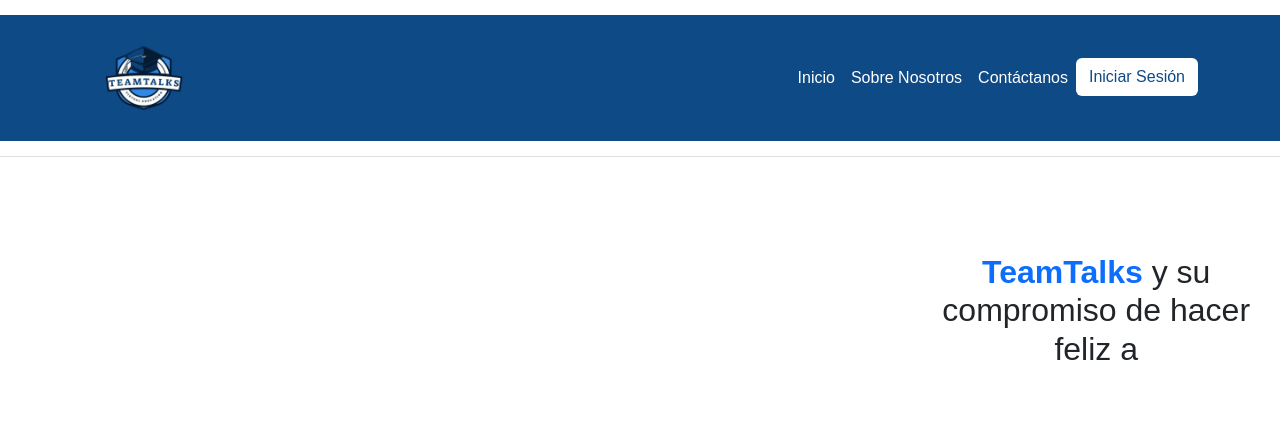
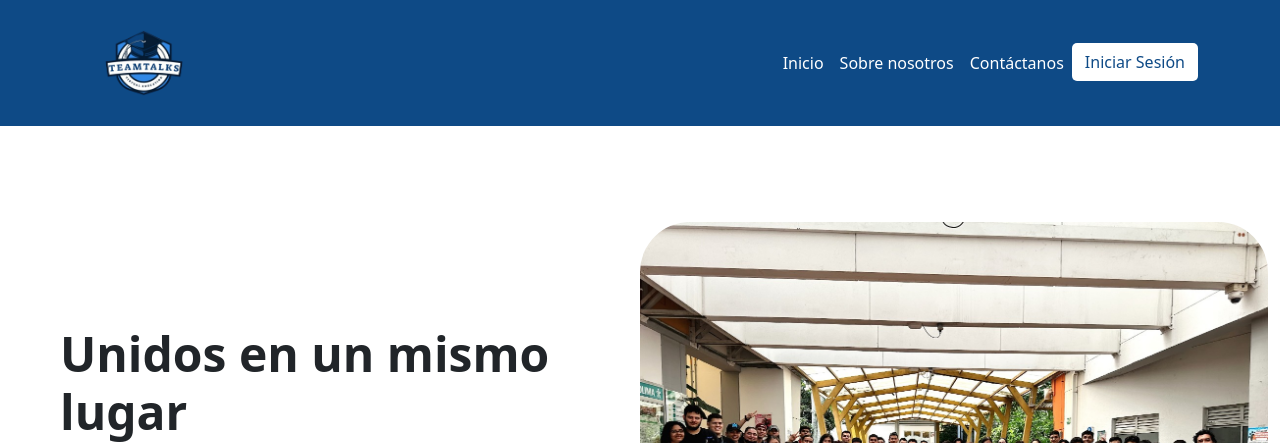
Before and after one commit to EdierMoyano/TeamTalks_Beta, a PHP site: page /about_we.php in a window 1280 px wide. Shown: the top 443 px of the page. Run offline with PHP 8.4, Linux system fonts and the light colour scheme.

Commit message:
TeamTalks_Beta

```diff
--- a/about_we.php
+++ b/about_we.php
@@ -10,7 +10,6 @@
     <link href="https://unpkg.com/boxicons@2.1.4/css/boxicons.min.css" rel="stylesheet">
     <link rel="stylesheet" href="https://cdnjs.cloudflare.com/ajax/libs/font-awesome/6.4.0/css/all.min.css" integrity="sha512-iecdLmaskl7CVkqkXNQ/ZH/XLlvWZOJyj7Yy7tcenmpD1ypASozpmT/E0iPtmFIB46ZmdtAc9eNBvH0H/ZpiBw==" crossorigin="anonymous" referrerpolicy="no-referrer" />
     <script src="https://cdn.jsdelivr.net/npm/bootstrap@5.3.0/dist/js/bootstrap.bundle.min.js"></script>
-    <link rel="stylesheet" href="styles/index.css">
 
 
 </head>
--- a/contact_us.php
+++ b/contact_us.php
@@ -9,7 +9,6 @@
     <link href="https://cdn.jsdelivr.net/npm/bootstrap@5.3.0/dist/css/bootstrap.min.css" rel="stylesheet">
     <link href="https://unpkg.com/boxicons@2.1.4/css/boxicons.min.css" rel="stylesheet">
     <link rel="stylesheet" href="https://cdnjs.cloudflare.com/ajax/libs/font-awesome/6.4.0/css/all.min.css" integrity="sha512-iecdLmaskl7CVkqkXNQ/ZH/XLlvWZOJyj7Yy7tcenmpD1ypASozpmT/E0iPtmFIB46ZmdtAc9eNBvH0H/ZpiBw==" crossorigin="anonymous" referrerpolicy="no-referrer" />
-    <link rel="stylesheet" href="styles/index.css">
     <script src="https://cdn.jsdelivr.net/npm/bootstrap@5.3.0/dist/js/bootstrap.bundle.min.js"></script>
 
 </head>
@@ -83,12 +82,12 @@
     <!-- Sección de ubicación -->
     <section class="ubicacion py-5 bg-light">
         <div class="container">
-            <div class="row">
+            <div class="row d-flex justify-content-center ">
                 <div class="col-12 text-center mb-4">
                     <h2 class="display-5">Nuestra ubicación</h2>
                 </div>
 
-                <div class="col-12">
+                <div class="col-12" style="width: 800px;" >
                     <div class="ratio ratio-16x9">
                         <iframe src="https://www.google.com/maps/embed?pb=!1m18!1m12!1m3!1d3978.048260414805!2d-75.15232398960484!3d4.402072895553596!2m3!1f0!2f0!3f0!3m2!1i1024!2i768!4f13.1!3m3!1m2!1s0x8e38daac36ef33ef%3A0xc4167c4b60b14a15!2sSENA%20Centro%20de%20Industria%20y%20de%20la%20Construcci%C3%B3n!5e0!3m2!1ses-419!2sco!4v1733783533842!5m2!1ses-419!2sco"
                             allowfullscreen loading="lazy" referrerpolicy="no-referrer-when-downgrade"></iframe>
--- a/includes/header.php
+++ b/includes/header.php
@@ -18,16 +18,31 @@
                         <a class="nav-link text-white" href="index.php">Inicio</a>
                     </li>
                     <li class="nav-item">
-                        <a class="nav-link text-white" href="about_we.php">Sobre Nosotros</a>
+                        <a class="nav-link text-white" href="about_we.php">Sobre nosotros</a>
                     </li>
                     <li class="nav-item">
-                        <a class="nav-link text-white" href="contactanos.php">Contáctanos</a>
+                        <a class="nav-link text-white" href="contact_us.php">Contáctanos</a>
                     </li>
                     <li class="nav-item">
-                        <a class="btn" href="login/login.php" style="background-color:white; color:#0E4A86; ">Iniciar Sesión</a>
+                        <a class="boton btn" href="login/login.php">Iniciar Sesión</a>
                     </li>
                 </ul>
             </div>
         </div>
     </nav>
 </header>
+
+<style>
+    .boton {
+        background-color: white;
+        color: #0E4A86;
+        transition: box-shadow 0.5s ease; /* Añade una transición suave */
+        border-radius: 5px; /* Opcional: bordes redondeados */
+    }
+
+    .boton:hover {
+        background-color: white;
+        color: #0E4A86;
+        box-shadow: 0 4px 12px rgb(170, 168, 168); /* Sombra suave alrededor */
+    }
+</style>
```
Also changed, not shown: conexion/conexion.php (added, +28 -0 lines).
